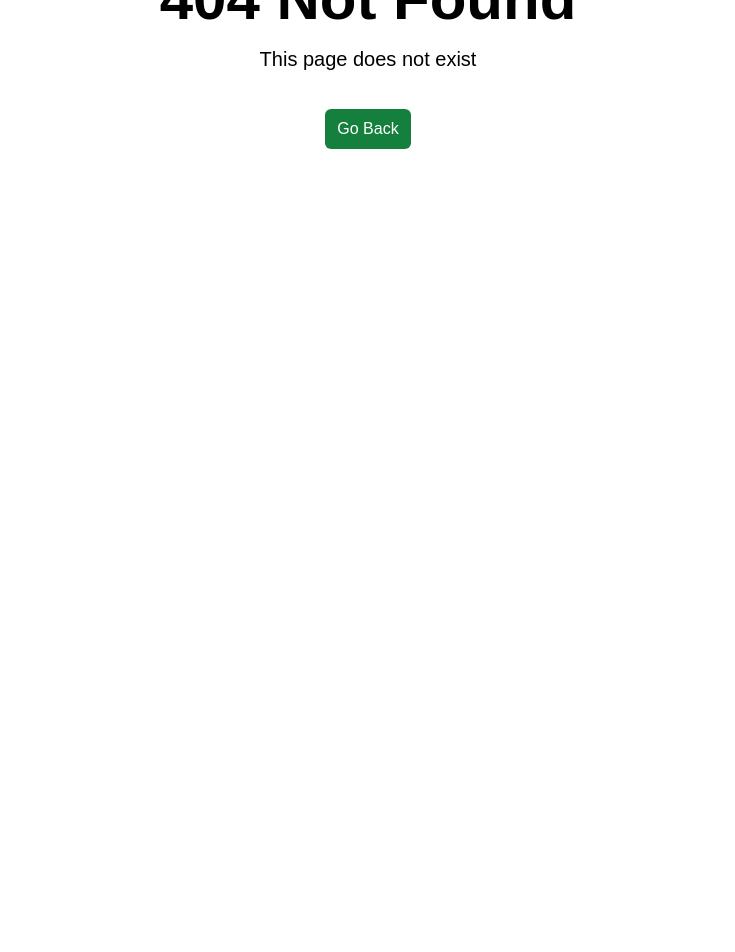
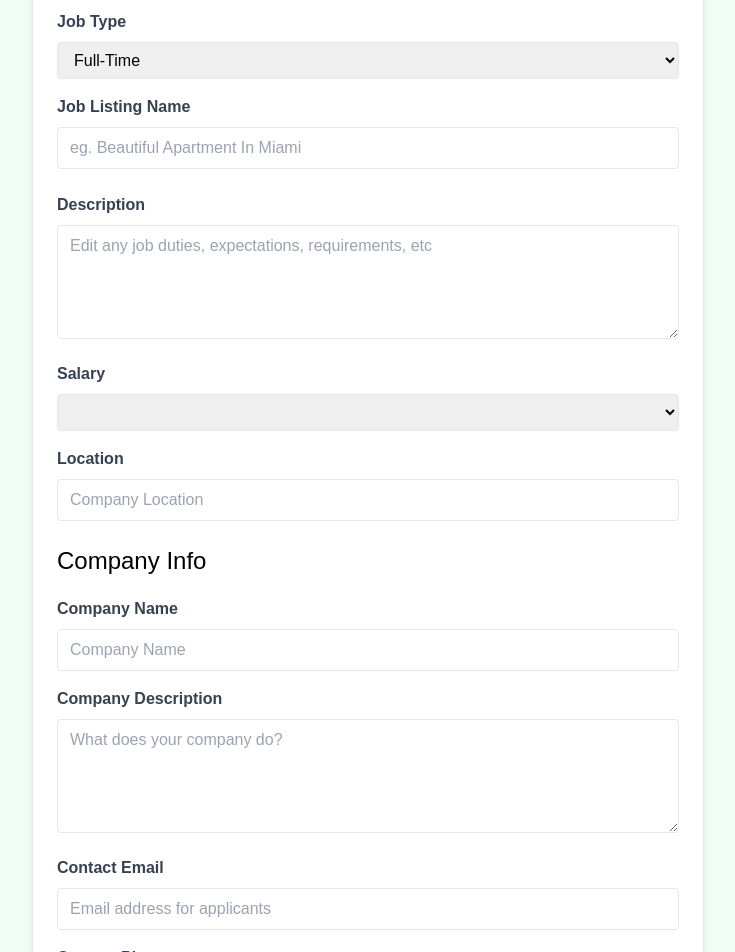
Before and after one commit to 70928manson/vue-pratice-board, a Vue app: page /jobs/edit/1 in a window 1280 px wide. Before the commit this address had no page. Shown: the part 260-1212 px from the top of the page, without its empty margins (272-1007 px from the left). Before the commit the page ends 800 px from the top, so only its background shows below. Built offline with nearby package versions, Linux system fonts and the light colour scheme; no server answers.

Commit message:
feat: implement edit-job page

```diff
--- a/src/router/index.ts
+++ b/src/router/index.ts
@@ -3,6 +3,7 @@
 import JobsView from "@/views/JobsView.vue";
 import JobView from "@/views/JobView.vue";
 import AddJobView from "@/views/AddJobView.vue";
+import EditJobView from "@/views/EditJobView.vue";
 import NotFoundView from "@/views/NotFoundView.vue";
 
 const router = createRouter({
@@ -29,6 +30,11 @@
             component: AddJobView
         },
         {
+            path: '/jobs/edit/:id',
+            name: 'edit-job',
+            component: EditJobView
+        },
+        {
             path: "/:catchAll(.*)",
             name: "not-found",
             component: NotFoundView
--- /dev/null
+++ b/src/views/EditJobView.vue
@@ -0,0 +1,172 @@
+<script setup>
+import { reactive, onMounted } from 'vue';
+import { useRoute, useRouter } from 'vue-router';
+import { useToast } from 'vue-toastification';
+
+import axios from 'axios';
+
+const route = useRoute();
+const router = useRouter();
+
+const jobId = route.params.id;
+
+const form = reactive({
+    type: 'Full-Time',
+    title: '',
+    description: '',
+    salary: '',
+    location: '',
+    company: {
+        name: '',
+        description: '',
+        contactEmail: '',
+        contactPhone: ''
+    }
+});
+const state = reactive({
+    job: {},
+    isLoading: true
+});
+
+const toast = useToast();
+
+const handleSubmit = async () => {
+    const updatedJob = {
+        title: form.title,
+        type: form.type,
+        location: form.location,
+        description: form.description,
+        salary: form.salary,
+        company: {
+            name: form.company.name,
+            description: form.company.description,
+            contactEmail: form.company.contactEmail,
+            contactPhone: form.company.contactPhone
+        }
+    };
+
+    try {
+        const response = await axios.put(`/api/jobs/${jobId}`, updatedJob);
+        toast.success('Job Updated Successfully');
+        router.push(`/jobs/${response.data.id}`);
+    } catch (error) {
+        console.error('Error Updated job', error);
+        toast.error('Job Was Not Updated');
+    };
+};
+
+onMounted(async () => {
+    try {
+        const response = await axios.get(`/api/jobs/${jobId}`);
+        state.job = response.data;
+
+        // 注意這邊 Object assign 為淺拷貝
+        Object.assign(form, {
+            ...state.job,
+            company: { ...state.job.company }
+        });
+    } catch (error) {
+        console.error("Error fetching job", error);
+    } finally {
+        state.isLoading = false;
+    }
+});
+</script>
+
+<template>
+    <section class="bg-green-50">
+        <div class="container m-auto max-w-2xl py-24">
+            <div class="bg-white px-6 py-8 mb-4 shadow-md rounded-md border m-4 md:m-0">
+                <form @submit.prevent="handleSubmit">
+                    <h2 class="text-3xl text-center font-semibold mb-6">Edit Job</h2>
+
+                    <div class="mb-4">
+                        <label for="type" class="block text-gray-700 font-bold mb-2">Job Type</label>
+                        <select id="type" v-model="form.type" name="type" class="border rounded w-full py-2 px-3"
+                            required>
+                            <option value="Full-Time">Full-Time</option>
+                            <option value="Part-Time">Part-Time</option>
+                            <option value="Remote">Remote</option>
+                            <option value="Internship">Internship</option>
+                        </select>
+                    </div>
+
+                    <div class="mb-4">
+                        <label class="block text-gray-700 font-bold mb-2">Job Listing Name</label>
+                        <input v-model="form.title" type="text" id="name" name="name"
+                            class="border rounded w-full py-2 px-3 mb-2" placeholder="eg. Beautiful Apartment In Miami"
+                            required />
+                    </div>
+                    <div class="mb-4">
+                        <label for="description" class="block text-gray-700 font-bold mb-2">Description</label>
+                        <textarea id="description" v-model="form.description" name="description"
+                            class="border rounded w-full py-2 px-3" rows="4"
+                            placeholder="Edit any job duties, expectations, requirements, etc"></textarea>
+                    </div>
+
+                    <div class="mb-4">
+                        <label for="type" class="block text-gray-700 font-bold mb-2">Salary</label>
+                        <select id="salary" v-model="form.salary" name="salary" class="border rounded w-full py-2 px-3"
+                            required>
+                            <option value="Under $50K">under $50K</option>
+                            <option value="$50K - $60K">$50 - $60K</option>
+                            <option value="$60K - $70K">$60 - $70K</option>
+                            <option value="$70K - $80K">$70 - $80K</option>
+                            <option value="$80K - $90K">$80 - $90K</option>
+                            <option value="$90K - $100K">$90 - $100K</option>
+                            <option value="$100K - $125K">$100 - $125K</option>
+                            <option value="$125K - $150K">$125 - $150K</option>
+                            <option value="$150K - $175K">$150 - $175K</option>
+                            <option value="$175K - $200K">$175 - $200K</option>
+                            <option value="Over $200K">Over $200K</option>
+                        </select>
+                    </div>
+
+                    <div class="mb-4">
+                        <label class="block text-gray-700 font-bold mb-2">
+                            Location
+                        </label>
+                        <input type="text" v-model="form.location" id="location" name="location"
+                            class="border rounded w-full py-2 px-3 mb-2" placeholder="Company Location" required />
+                    </div>
+
+                    <h3 class="text-2xl mb-5">Company Info</h3>
+
+                    <div class="mb-4">
+                        <label for="company" class="block text-gray-700 font-bold mb-2">Company Name</label>
+                        <input v-model="form.company.name" type="text" id="company" name="company"
+                            class="border rounded w-full py-2 px-3" placeholder="Company Name" />
+                    </div>
+
+                    <div class="mb-4">
+                        <label for="company_description" class="block text-gray-700 font-bold mb-2">Company
+                            Description</label>
+                        <textarea id="company_description" v-model="form.company.description" name="company_description"
+                            class="border rounded w-full py-2 px-3" rows="4"
+                            placeholder="What does your company do?"></textarea>
+                    </div>
+
+                    <div class="mb-4">
+                        <label for="contact_email" class="block text-gray-700 font-bold mb-2">Contact Email</label>
+                        <input type="email" id="contact_email" v-model="form.company.contactEmail" name="contact_email"
+                            class="border rounded w-full py-2 px-3" placeholder="Email address for applicants"
+                            required />
+                    </div>
+                    <div class="mb-4">
+                        <label for="contact_phone" class="block text-gray-700 font-bold mb-2">Contact Phone</label>
+                        <input type="tel" id="contact_phone" v-model="form.company.contactPhone" name="contact_phone"
+                            class="border rounded w-full py-2 px-3" placeholder="Optional phone for applicants" />
+                    </div>
+
+                    <div>
+                        <button
+                            class="bg-green-500 hover:bg-green-600 text-white font-bold py-2 px-4 rounded-full w-full focus:outline-none focus:shadow-outline"
+                            type="submit">
+                            Update Job
+                        </button>
+                    </div>
+                </form>
+            </div>
+        </div>
+    </section>
+</template>
```
